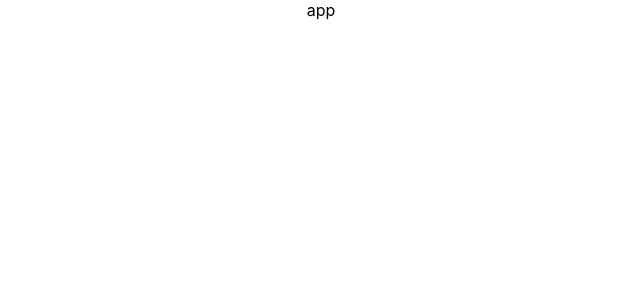
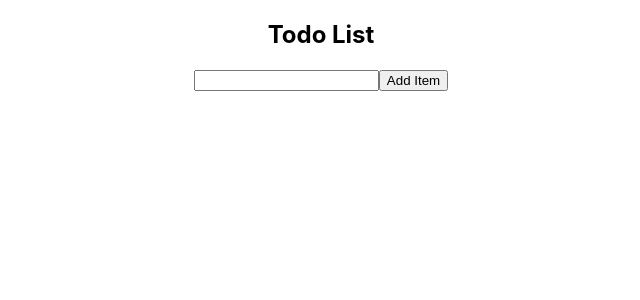
Before and after one commit to dinasaura/my-react-app, a React (Create React App) app: page / in a window 1280 px wide. Shown: the top 300 px of the page, without its empty margins (319-959 px from the left). Built offline with nearby package versions, Linux system fonts and the light colour scheme.

Commit message:
added file

```diff
--- a/src/App.js
+++ b/src/App.js
@@ -1,9 +1,10 @@
 import './App.css';
+import TodoList from './Todo/TodoList';
 
 function App() {
   return (
     <div className="App">
-      app
+      <TodoList />
     </div>
   );
 }
--- /dev/null
+++ b/src/Todo/TodoList.js
@@ -0,0 +1,34 @@
+import React, { useState } from 'react';
+
+function TodoList() {
+  const [items, setItems] = useState([]);
+  const [inputValue, setInputValue] = useState('');
+
+  const handleAddItem = () => {
+    if (inputValue.trim() !== '') {
+      setItems([...items, inputValue]);
+      setInputValue('');
+    }
+  };
+
+  return (
+    <div>
+      <h2>Todo List</h2>
+      <ul>
+        {items.map((item, index) => (
+          <li key={index}>{item}</li>
+        ))}
+      </ul>
+      <div>
+        <input
+          type="text"
+          value={inputValue}
+          onChange={(e) => setInputValue(e.target.value)}
+        />
+        <button onClick={handleAddItem}>Add Item</button>
+      </div>
+    </div>
+  );
+}
+
+export default TodoList;
```
